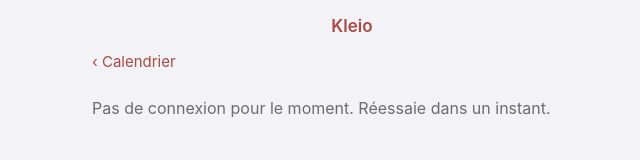
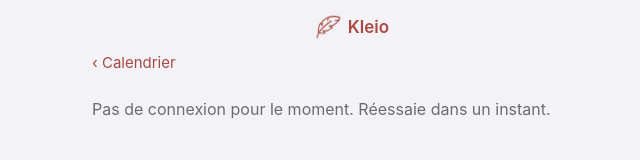
Before and after one commit to marievachelard/kleio, a website with bundled scripts: page public/index.html in a window 1280 px wide. Shown: the full height of the page, 288-928 px from the left. Built offline with nearby package versions, Linux system fonts and the light colour scheme; files whose address does not match are found by name.

Commit message:
ui: animated feather next to the Kleio title on every screen
Co-Authored-By: Claude Sonnet 5.5 <noreply@anthropic.com>

```diff
--- a/public/app/views/chrome.js
+++ b/public/app/views/chrome.js
@@ -3,6 +3,30 @@ import { h } from "../dom.js";
 const SVG_NS = "http://www.w3.org/2000/svg";
 const GEAR_PATH =
   "M19.4 15a1.65 1.65 0 0 0 .33 1.82l.06.06a2 2 0 0 1 0 2.83 2 2 0 0 1-2.83 0l-.06-.06a1.65 1.65 0 0 0-1.82-.33 1.65 1.65 0 0 0-1 1.51V21a2 2 0 0 1-2 2 2 2 0 0 1-2-2v-.09A1.65 1.65 0 0 0 9 19.4a1.65 1.65 0 0 0-1.82.33l-.06.06a2 2 0 0 1-2.83 0 2 2 0 0 1 0-2.83l.06-.06a1.65 1.65 0 0 0 .33-1.82 1.65 1.65 0 0 0-1.51-1H3a2 2 0 0 1-2-2 2 2 0 0 1 2-2h.09A1.65 1.65 0 0 0 4.6 9a1.65 1.65 0 0 0-.33-1.82l-.06-.06a2 2 0 0 1 0-2.83 2 2 0 0 1 2.83 0l.06.06a1.65 1.65 0 0 0 1.82.33H9a1.65 1.65 0 0 0 1-1.51V3a2 2 0 0 1 2-2 2 2 0 0 1 2 2v.09a1.65 1.65 0 0 0 1 1.51 1.65 1.65 0 0 0 1.82-.33l.06-.06a2 2 0 0 1 2.83 0 2 2 0 0 1 0 2.83l-.06.06a1.65 1.65 0 0 0-.33 1.82V9a1.65 1.65 0 0 0 1.51 1H21a2 2 0 0 1 2 2 2 2 0 0 1-2 2h-.09a1.65 1.65 0 0 0-1.51 1z";
+
+const PLUME_PATHS = [
+  "M472 62 C420 30 280 30 200 90 L145 132 L132 150 L130 230 L102 180 C70 220 50 290 66 374 C110 384 160 384 192 375 L152 334 L240 327 L332 262 L268 236 C310 229 345 226 362 210 L438 140 C460 110 470 85 472 62 Z",
+  "M382 122 C410 124 435 118 455 108",
+  "M245 82 C238 100 236 115 240 128",
+  "M308 132 C230 190 120 280 75 365 C55 400 42 440 40 470",
+];
+
+/** Plume « Respiration » : trait de la couleur du texte, qui bouge très légèrement (voir styles.css). */
+function plumeIcon() {
+  const svg = document.createElementNS(SVG_NS, "svg");
+  svg.setAttribute("class", "plume");
+  svg.setAttribute("viewBox", "0 0 512 512");
+  svg.setAttribute("aria-hidden", "true");
+  const group = document.createElementNS(SVG_NS, "g");
+  group.setAttribute("class", "plume__feather");
+  for (const d of PLUME_PATHS) {
+    const path = document.createElementNS(SVG_NS, "path");
+    path.setAttribute("d", d);
+    group.append(path);
+  }
+  svg.append(group);
+  return svg;
+}
 
 function gearIcon() {
   const svg = document.createElementNS(SVG_NS, "svg");
@@ -35,7 +59,7 @@ export function header({ back = false, tagline = null, settings = false } = {})
     h(
       "div",
       { class: "nav" },
-      h("span", { class: "brand" }, "Kleio"),
+      h("span", { class: "brand" }, plumeIcon(), "Kleio"),
       settings ? h("a", { class: "settings-link", href: "#/setup", "aria-label": "Réglages" }, gearIcon()) : null,
     ),
     tagline ? h("p", { class: "tagline" }, tagline) : null,
--- a/public/styles.css
+++ b/public/styles.css
@@ -44,7 +44,17 @@ body {
 /* ---------- Composants ---------- */
 .nav { display: flex; justify-content: center; align-items: center; padding: 14px 0 4px; position: relative; }
 .settings-link { position: absolute; right: -6px; top: 50%; transform: translateY(-40%); width: 36px; height: 36px; display: grid; place-items: center; color: var(--mut); border-radius: 50%; }
-.brand { color: var(--key-text); font-weight: 600; font-size: 17px; }
+.brand { display: inline-flex; align-items: center; gap: 7px; color: var(--key-text); font-weight: 600; font-size: 17px; }
+
+/* Plume « Respiration » à côté du nom : même couleur que le texte, mouvement léger. */
+.plume { width: 26px; height: 26px; flex: none; overflow: visible; color: inherit; }
+.plume path { fill: none; stroke: currentColor; stroke-width: 22; stroke-linecap: round; stroke-linejoin: round; }
+.plume__feather { transform-box: view-box; transform-origin: 40px 470px; animation: plume-souffle 1.8s ease-in-out infinite alternate; }
+@keyframes plume-souffle {
+  0%   { transform: rotate(-2.5deg) translate(-3px, 0); }
+  100% { transform: rotate(2.5deg) translate(3px, -6px); }
+}
+@media (prefers-reduced-motion: reduce) { .plume__feather { animation: none; } }
 .tagline { margin: 2px 0 30px; text-align: center; font-size: 14px; color: var(--mut); text-wrap: balance; }
 .back { display: inline-block; padding: 8px 0 0; font-size: 15px; color: var(--key-text); text-decoration: none; }
 .pad { padding: 0; }
```
Also changed, not shown: DESIGN.md (+1 -1 lines), docs/superpowers/plans/2026-11-16-kleio.md (+2 -0 lines), tests/client/calendar.test.js (+12 -0 lines), tests/client/detail.test.js (+6 -0 lines), assets/plume-respiration.svg (added).
